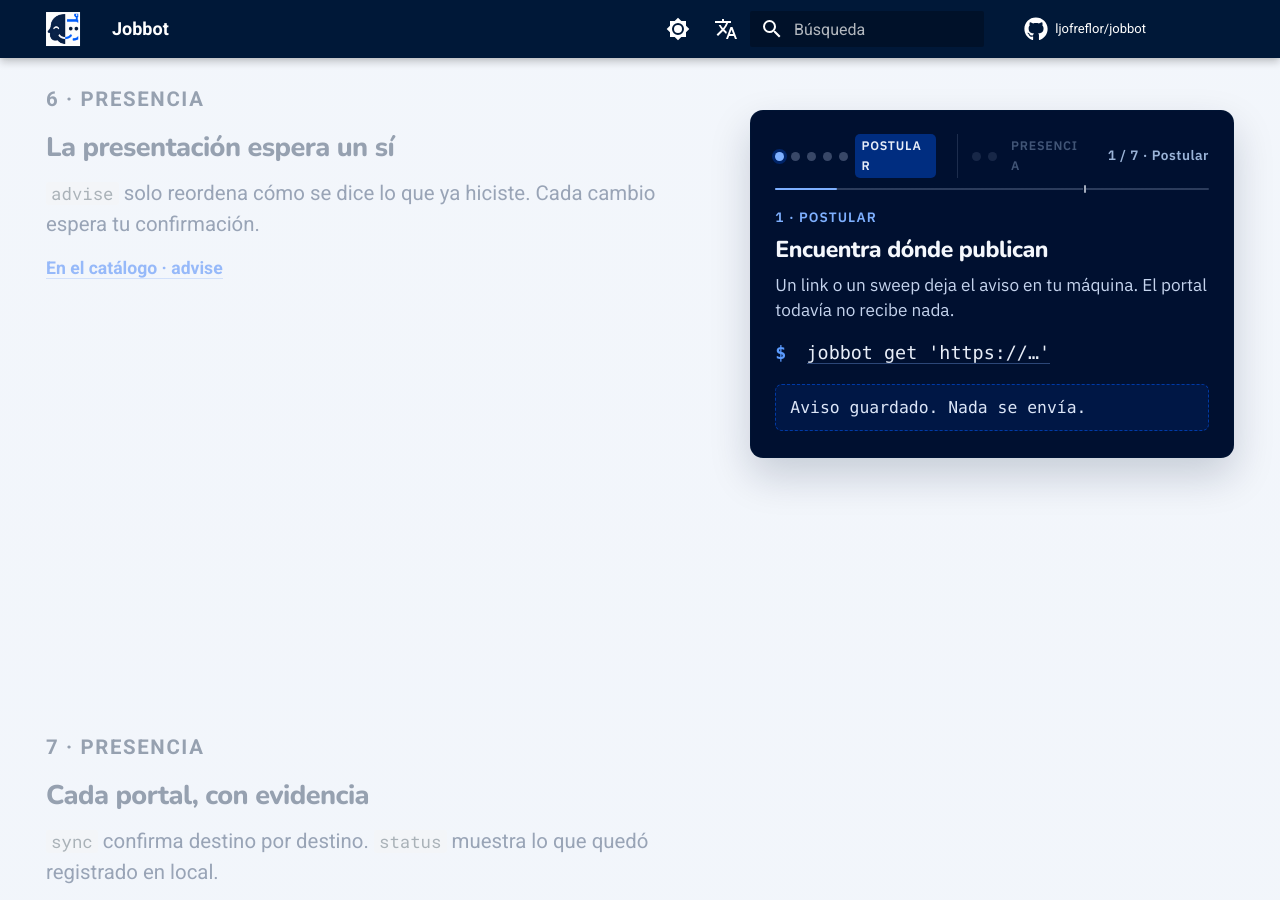
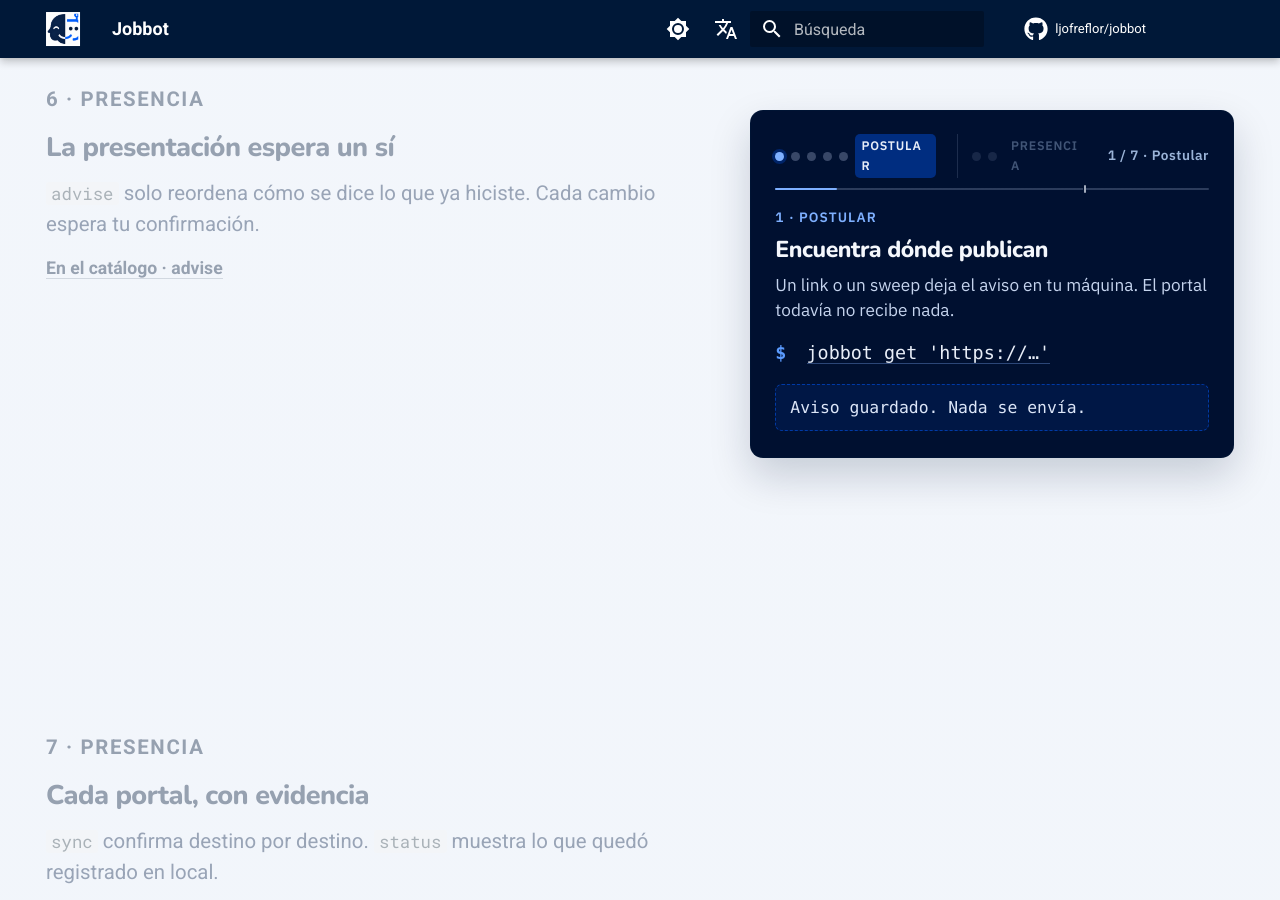
Before and after one commit to ljofreflor/jobbot, an MkDocs documentation site: the page built from docs/index.md, in a window 1280 px wide and 900 px high, scrolled down 4554 px. Built offline with MkDocs 1.6.1 and Material for MkDocs 9.7.7, drawn with Linux system fonts in a browser that asks for light colours; comment, search, counter and statistics services are not loaded.

Commit message:
docs(landing): navy the presence catalog jump links
Advise and sync «En el catálogo» links use navy like their kickers and the presence rows they open, so the list→catalog jump keeps the loop color.

Co-authored-by: Leonardo Andes Jofre Flor <leonardo.jofre+csld1@consalud.cl>

```diff
--- a/docs/stylesheets/landing.css
+++ b/docs/stylesheets/landing.css
@@ -1322,6 +1322,23 @@ a.jb-in-story__tag:focus-visible {
   border-radius: 0.15rem;
 }
 
+/* Presence catalog jumps match the navy presence rows they open. */
+#story-advise .jb-scrolly__more a,
+#story-sync .jb-scrolly__more a {
+  color: var(--jb-navy);
+  border-bottom-color: rgba(0, 24, 56, 0.35);
+}
+
+#story-advise .jb-scrolly__more a:hover,
+#story-sync .jb-scrolly__more a:hover {
+  border-bottom-color: var(--jb-navy);
+}
+
+#story-advise .jb-scrolly__more a:focus-visible,
+#story-sync .jb-scrolly__more a:focus-visible {
+  outline-color: var(--jb-navy);
+}
+
 .jb-scrolly__terminal {
   min-height: 14rem;
   padding: 1.15rem 1.2rem 1.3rem;
```
